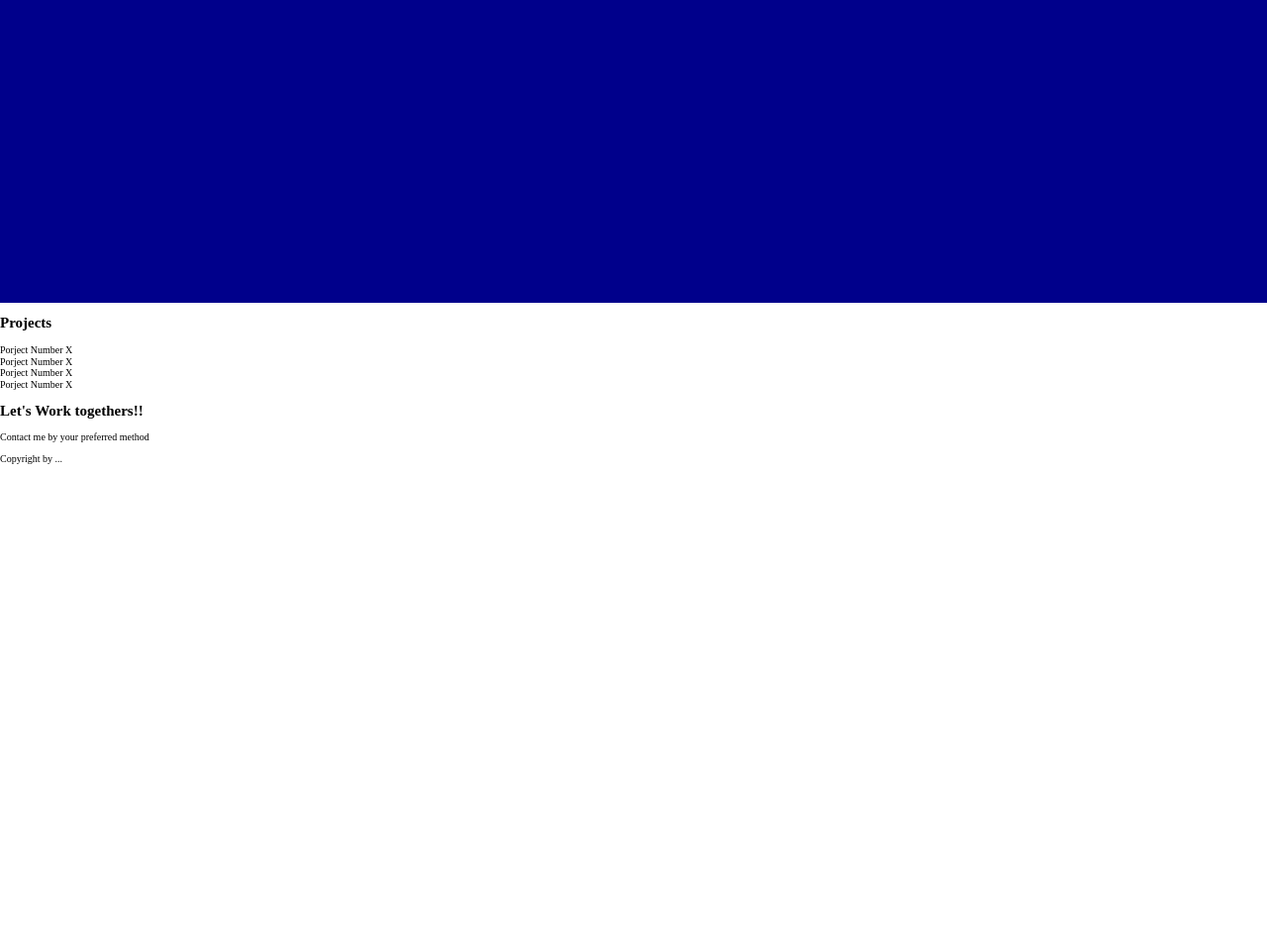
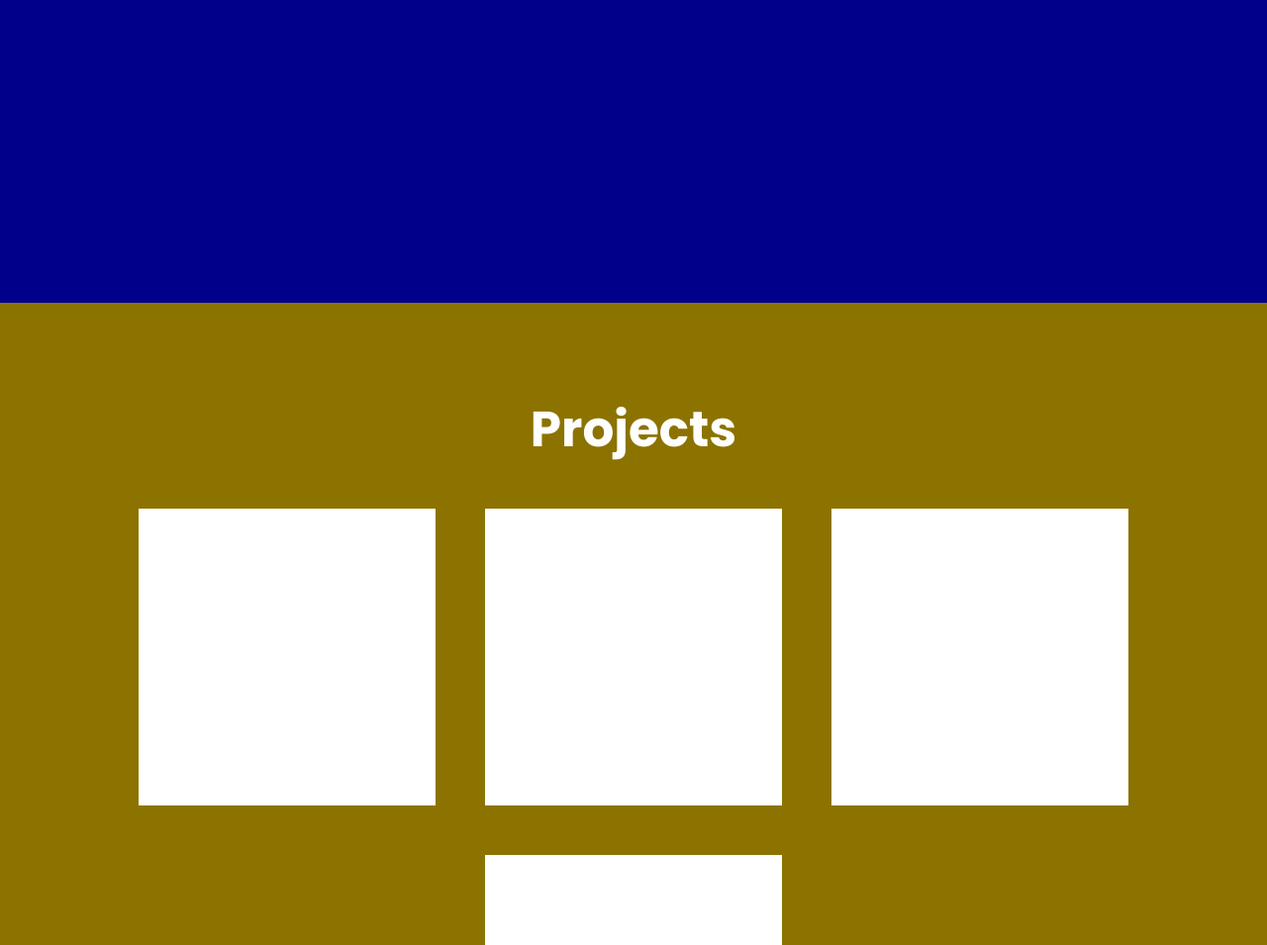
Before and after one commit to fcosueza/freeCodeCamp-projects, a plain HTML site: page responsive-web-design/personal-portfolio/index.html in a window 1280 px wide. Shown: the part 494-1449 px from the top of the page at 99% size. Before the commit the page ends 973 px from the top, so only its background shows below. Drawn offline with Linux system fonts and the light colour scheme.

Commit message:
Added more content and some basic stying

```diff
--- a/responsive-web-design/personal-portfolio/index.html
+++ b/responsive-web-design/personal-portfolio/index.html
@@ -18,9 +18,9 @@
   <body>
     <nav class="navbar" id="navbar">
       <ul class="navbar__menu">
-        <li class="navbar__item"><a href="" class="navbar__link">About</a></li>
-        <li class="navbar__item"><a href="" class="navbar__link">Projects</a></li>
-        <li class="navbar__item"><a href="" class="navbar__link">Contact </a></li>
+        <li class="navbar__item"><a href="#welcome-section" class="navbar__link">About</a></li>
+        <li class="navbar__item"><a href="#projects" class="navbar__link">Projects</a></li>
+        <li class="navbar__item"><a href="#contact" class="navbar__link">Contact </a></li>
       </ul>
     </nav>
 
@@ -29,19 +29,23 @@
       <p class="header__text">Front End Web Developer and Programming Enthusiast</p>
     </header>
     <main>
-      <section id="projects" class="section">
-        <h2>Projects</h2>
+      <section id="projects" class="section section--projects">
+        <div class="content content--lg">
+          <h2 class="section__title">Projects</h2>
           <div class="project-tile">
-          <div class="project-tile__item">Porject Number X</div>
-          <div class="project-tile__item">Porject Number X</div>
-          <div class="project-tile__item">Porject Number X</div>
-          <div class="project-tile__item">Porject Number X</div>
+            <div class="project-tile__item">Project Number X</div>
+            <div class="project-tile__item">Project Number X</div>
+            <div class="project-tile__item">Project Number X</div>
+            <div class="project-tile__item">Project Number X</div>
+          </div>
         </div>
 
       </section>
 
-      <section class="section">
-        <h2>Let's Work togethers!!</h2>
+      <section id="contact" class="section section--contact">
+
+        <div class="content">
+          <h2 class="section__title">Let's Work togethers!!</h2>
           <p>Contact me by your preferred method</p>
 
           <div class="social-media">
@@ -51,6 +55,8 @@
             <div class="social-media__item"></div>
             <div class="social-media__item"></div>
           </div>
+        </div>
+
       </section>
     </main>
 
--- a/responsive-web-design/personal-portfolio/style/style.css
+++ b/responsive-web-design/personal-portfolio/style/style.css
@@ -1,3 +1,13 @@
+/* Variables */
+
+:root {
+  --main-color: darkblue;
+  --font-color: white;
+  --navbar-color: black;
+  --projects-bg-color: #8c7300;
+  --contact-bg-color: #403400;
+}
+
 /* Reset and basic style */
 
 *,
@@ -13,6 +23,7 @@ html {
 
 body {
   min-height: 100vh;
+  font-family: "Poppins", Arial, Helvetica, sans-serif;
 }
 
 html,
@@ -32,7 +43,7 @@ body {
   left: 0;
   width: 100%;
   padding: 0 5rem;
-  background-color: black;
+  background-color: var(--navbar-color);
 }
 
 .navbar__menu {
@@ -44,7 +55,7 @@ body {
 }
 .navbar__link {
   text-decoration: none;
-  color: white;
+  color: var(--font-color);
 }
 
 .header {
@@ -54,15 +65,64 @@ body {
   flex-flow: column nowrap;
   text-align: center;
   height: 100vh;
-  color: white;
+  color: var(--font-color);
   background-color: darkblue;
 }
 
 .header__title {
-  font-size: 7 rem;
+  font-size: 7rem;
   margin-bottom: 0;
 }
 
 .header__text {
   font-size: 2.5rem;
+  margin-top: 2rem;
 }
+
+.section {
+  color: var(--font-color);
+  padding: 10rem 0;
+}
+
+.content {
+  display: flex;
+  flex-flow: column nowrap;
+  align-items: center;
+  justify-content: center;
+  width: 70%;
+  margin: 0 auto;
+}
+
+.content--lg {
+  width: 100%;
+}
+
+.section--projects {
+  background-color: var(--projects-bg-color);
+}
+
+.section--contact {
+  background-color: var(--contact-bg-color);
+}
+
+.section__title {
+  font-size: 5rem;
+  margin-bottom: 5rem;
+  margin-top: 0;
+}
+
+.project-tile {
+  display: flex;
+  flex-flow: row wrap;
+  align-items: center;
+  justify-content: center;
+  gap: 5rem;
+  margin: 0 auto;
+}
+
+.project-tile__item {
+  width: 30rem;
+  height: 30rem;
+  text-align: center;
+  background-color: #fff;
+}
```
Lines whose indentation alone changed are shown as unchanged.
